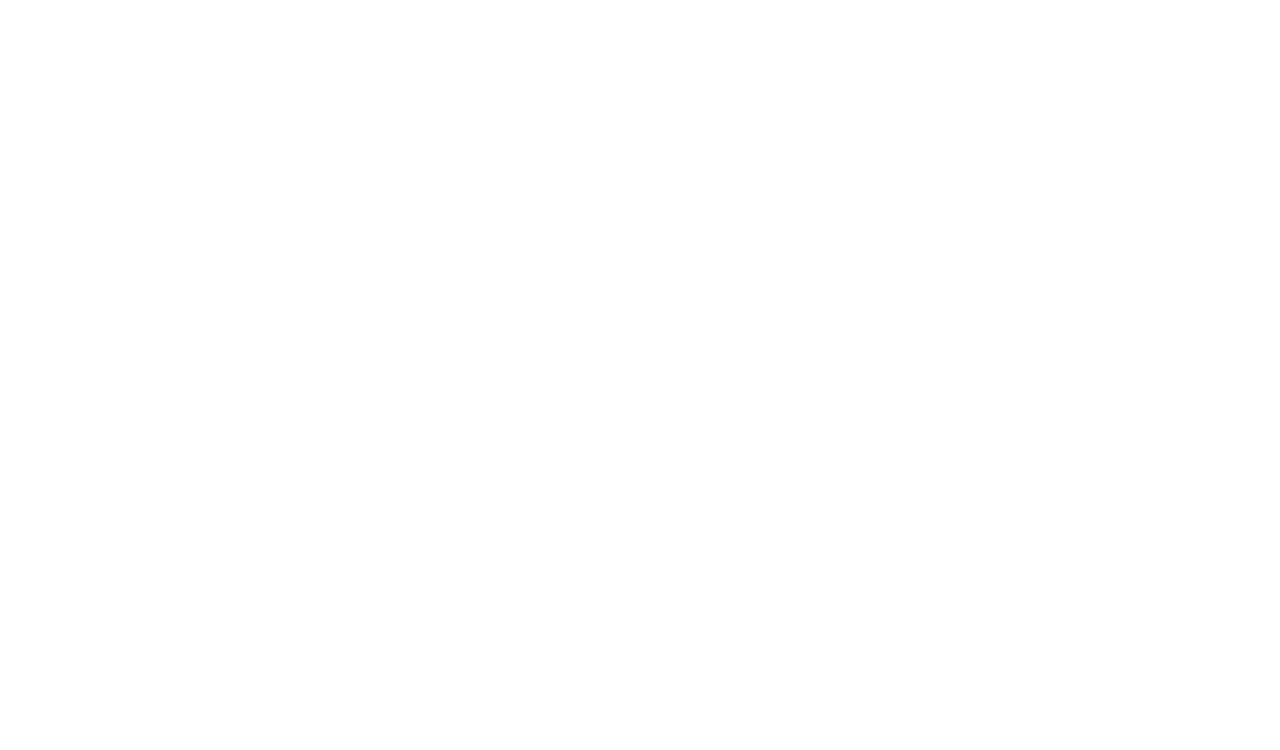
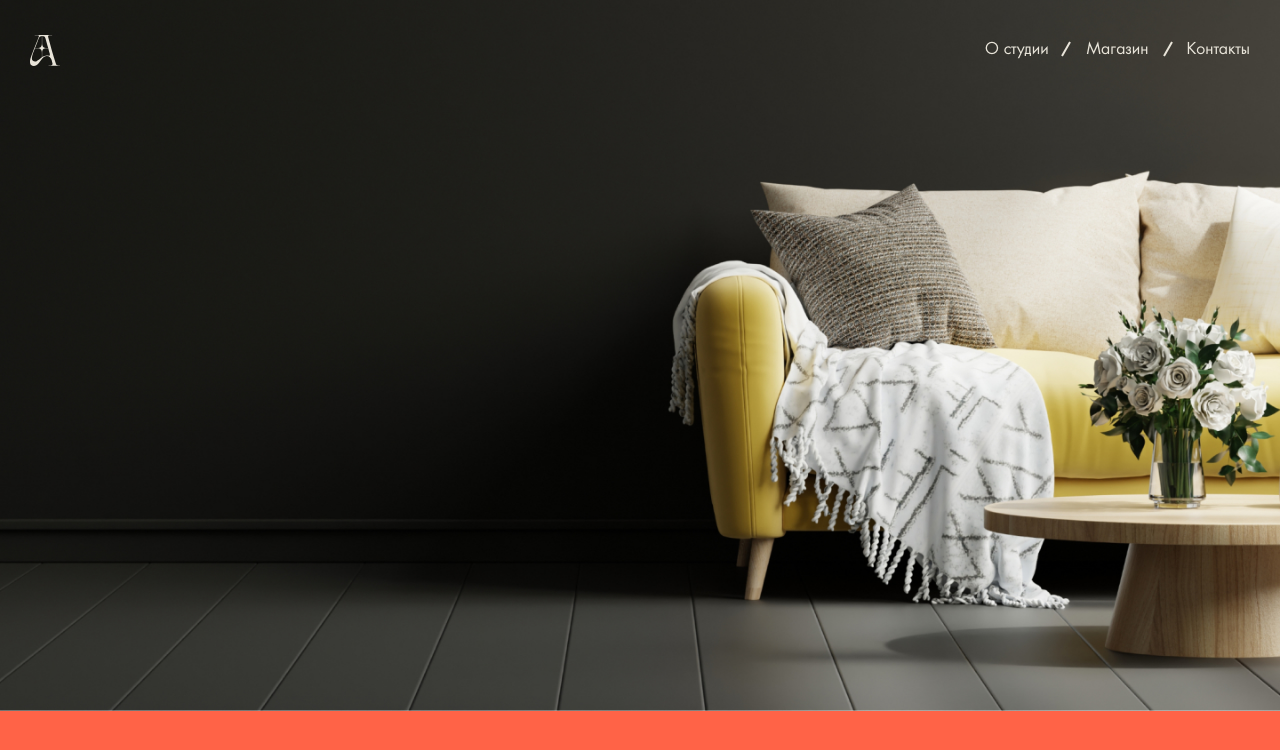
Before and after one commit to rmnv-s/Aveji, a website: page src/index.html in a window 1280 px wide. Drawn offline with Linux system fonts and the light colour scheme.

Commit message:
feat: add header

```diff
--- a/src/index.html
+++ b/src/index.html
@@ -12,7 +12,24 @@
 
 <body class="root">
 	<div class="page">
-
+		<header class="header">
+			<div class="header__nav wrapper">
+				<img src="./img/Logo.svg" alt="logo">
+				<nav class="menu">
+					<ul class="menu__list">
+						<li class="menu__list-item">
+							<a href="#" class="menu__list-link">О студии</a>
+						</li>
+						<li class="menu__list-item">
+							<a href="#" class="menu__list-link">Магазин</a>
+						</li>
+						<li class="menu__list-item">
+							<a href="#" class="menu__list-link">Контакты</a>
+						</li>
+					</ul>
+				</nav>
+			</div>
+		</header>
 	</div>
 	<script src="./js/script.js"></script>
 </body>
--- /dev/null
+++ b/src/scss/blocks/_header.scss
@@ -0,0 +1,46 @@
+@use 'helpers/color' as *;
+
+.header {
+  min-height: 80rem;
+  background-image: url(../../img/living-room.jpg);
+  background-repeat: no-repeat;
+  // object-fit: cover;
+  background-size: 100%;
+  &__nav {
+    padding-top: 3.5rem;
+    display: flex;
+    justify-content: space-between;
+    align-items: center;
+  }
+
+  .menu {
+    &__list {
+      position: relative;
+      display: flex;
+      padding: 0;
+
+      & :not(:last-child) {
+        margin-right: 3.8rem;
+        position: relative;
+        &::before {
+          content: '';
+          position: absolute;
+          top: 0px;
+          left: 8rem;
+          width: 0.2rem;
+          height: 1.6rem;
+          background-color: $font-light;
+          transform: rotate(30deg);
+        }
+      }
+    }
+    &__list-item {
+      list-style-type: none;
+    }
+    &__list-link {
+      text-decoration: none;
+      color: $font-light;
+      font-size: 1.6rem;
+    }
+  }
+}
--- /dev/null
+++ b/src/scss/blocks/_wrapper.scss
@@ -0,0 +1,5 @@
+.wrapper {
+  max-width: 130rem;
+  padding: 0 3rem;
+  margin: 0 auto;
+}
--- a/src/scss/frameworks.scss
+++ b/src/scss/frameworks.scss
@@ -4,7 +4,8 @@
 @forward 'helpers/text';
 @forward 'helpers/global';
 @forward 'helpers/mixin';
-@forward 'helpers/variebles.scss';
 
 @forward 'blocks/root/root.scss';
 @forward 'blocks/page/page.scss';
+@forward 'blocks/_wrapper.scss';
+@forward 'blocks/_header.scss';
--- a/src/scss/helpers/_color.scss
+++ b/src/scss/helpers/_color.scss
@@ -1 +1,3 @@
 $bg-color: tomato;
+
+$font-light: #e8e4d9;
```
Also changed, not shown: package.json (added, +24 -0 lines), src/css/main.min.css, src/img/Logo.svg (added), src/img/living-room.jpg (added), src/scss/helpers/_variebles.scss (deleted), 2 other files.
